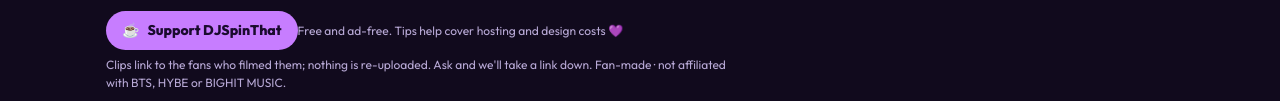
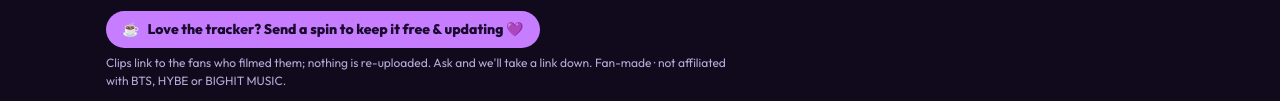
Before and after one commit to wendyerskine-hub/dj-spin-that, a plain HTML site: page moments.html in a window 1280 px wide. Shown: the part 3028-3129 px from the top of the page. Drawn offline with Linux system fonts and the light colour scheme; a web font is replaced by a local one.

Commit message:
Ko-fi: 'Love the tracker? Send a spin to keep it free & updating'
Co-Authored-By: Claude Opus 5.5 <noreply@anthropic.com>
Claude-Session: https://claude.ai/code/session_01TxJ5Ktwwd5mBPZFqQSgZGf

```diff
--- a/moments.html
+++ b/moments.html
@@ -96,13 +96,13 @@ select option{background:#22123a;color:var(--ink)}
   .tabbar a span{white-space:nowrap}
 }
 @media (min-width:761px) and (max-width:860px){.tabbar a{font-size:11.5px}}
-footer a.kofi,a.kofi{display:inline-flex;align-items:center;gap:8px;padding:9px 16px;border-radius:999px;background:var(--gold);color:#1a0b2e;font-weight:700;font-size:14px;text-decoration:none}
+footer a.kofi,a.kofi{max-width:100%;text-align:left;line-height:1.3;display:inline-flex;align-items:center;gap:8px;padding:9px 16px;border-radius:999px;background:var(--gold);color:#1a0b2e;font-weight:700;font-size:14px;text-decoration:none}
 footer a.kofi:hover{filter:brightness(1.08)}
 .follow-row{display:flex;flex-wrap:wrap;align-items:center;gap:8px;margin-bottom:8px}.follow-row>span{font-weight:600;flex-basis:100%}.follow{display:inline-flex;align-items:center;gap:7px;min-height:40px;padding:8px 14px;border-radius:999px;border:1px solid rgba(255,255,255,.22);background:rgba(255,255,255,.06);color:inherit;font-weight:600;font-size:14px;text-decoration:none}.follow:hover{border-color:rgba(255,255,255,.5);background:rgba(255,255,255,.12)}.follow i{font-style:normal;font-family:var(--f-mono,monospace);font-size:12px;opacity:.75}
 
 footer{color:var(--muted);font-size:12px;max-width:80ch;display:grid;gap:6px}
 footer a{color:var(--violet)}
-footer a.kofi,a.kofi{display:inline-flex;align-items:center;gap:8px;padding:9px 16px;border-radius:999px;background:var(--gold);color:#1a0b2e;font-weight:700;font-size:14px;text-decoration:none}
+footer a.kofi,a.kofi{max-width:100%;text-align:left;line-height:1.3;display:inline-flex;align-items:center;gap:8px;padding:9px 16px;border-radius:999px;background:var(--gold);color:#1a0b2e;font-weight:700;font-size:14px;text-decoration:none}
 footer a.kofi:hover{filter:brightness(1.08)}
 .live{display:flex;gap:8px;align-items:center;font-family:var(--f-mono);font-size:12px;color:var(--muted);margin-top:6px}
 #liveDot{width:8px;height:8px;border-radius:50%;background:var(--muted)}
@@ -271,7 +271,7 @@ a.btn[aria-disabled="true"]{opacity:.45;pointer-events:none}
 
   <footer>
     <div class="follow-row"><span>Follow DJ Spin That</span><a class="follow" href="https://www.tiktok.com/@djspinthat0" target="_blank" rel="noopener me">TikTok <i>@djspinthat0</i></a><a class="follow" href="https://www.instagram.com/djspinthat0613/" target="_blank" rel="noopener me">Instagram <i>@djspinthat0613</i></a><a class="follow" href="https://www.threads.com/@djspinthat0613" target="_blank" rel="noopener me">Threads <i>@djspinthat0613</i></a></div>
-    <div class="kofi-row"><a class="kofi" href="https://ko-fi.com/djspinthat0613" target="_blank" rel="noopener"><span aria-hidden="true">☕</span> Support DJSpinThat</a><span>Free and ad-free. Tips help cover hosting and design costs 💜</span></div>
+    <div class="kofi-row"><a class="kofi" href="https://ko-fi.com/djspinthat0613" target="_blank" rel="noopener"><span aria-hidden="true">☕</span> Love the tracker? Send a spin to keep it free &amp; updating 💜</a></div>
     <div>Clips link to the fans who filmed them; nothing is re-uploaded. Ask and we'll take a link down. Fan-made · not affiliated with BTS, HYBE or BIGHIT MUSIC.</div>
   </footer>
 </main>
```
Also changed, not shown: index.html (+3 -3 lines), remix.html (+3 -3 lines).
